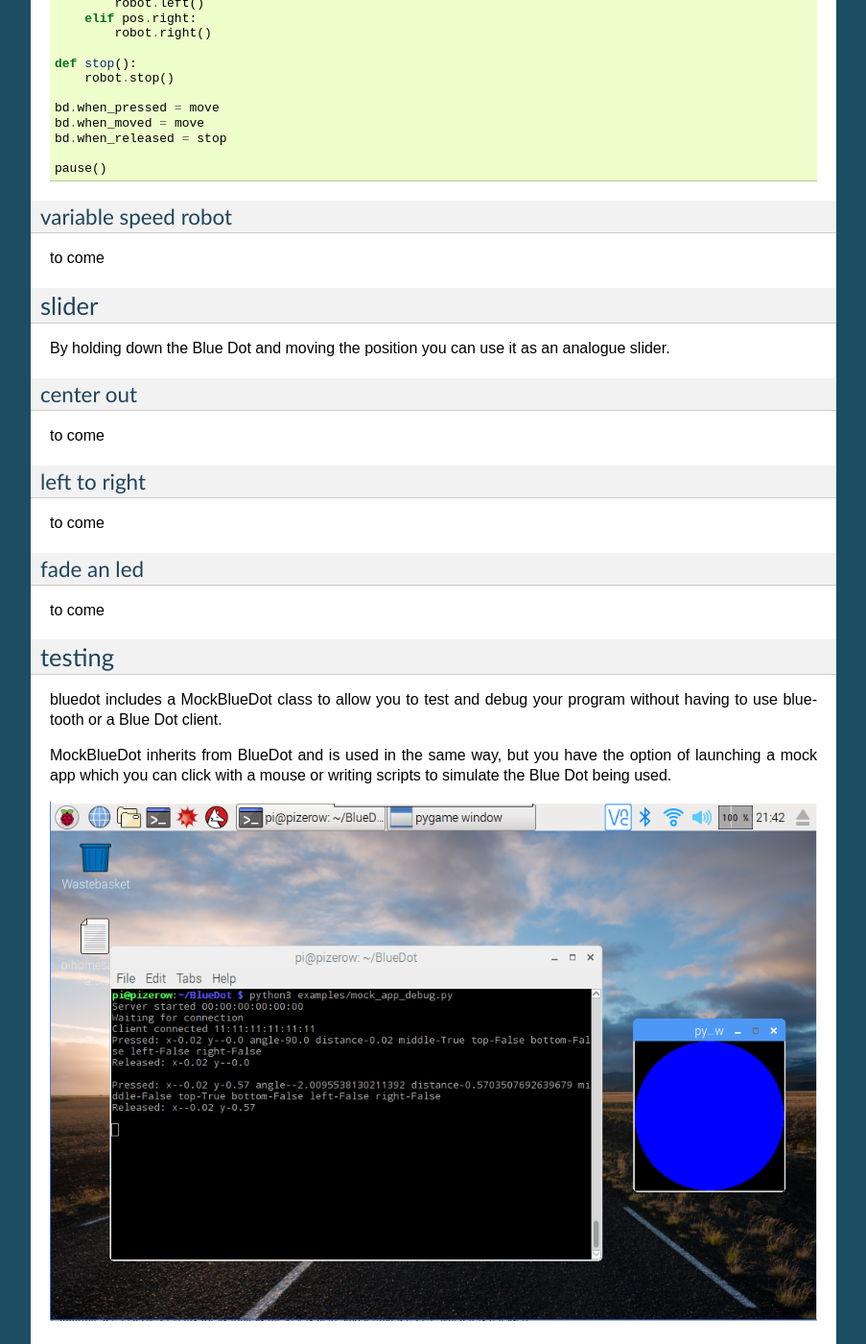
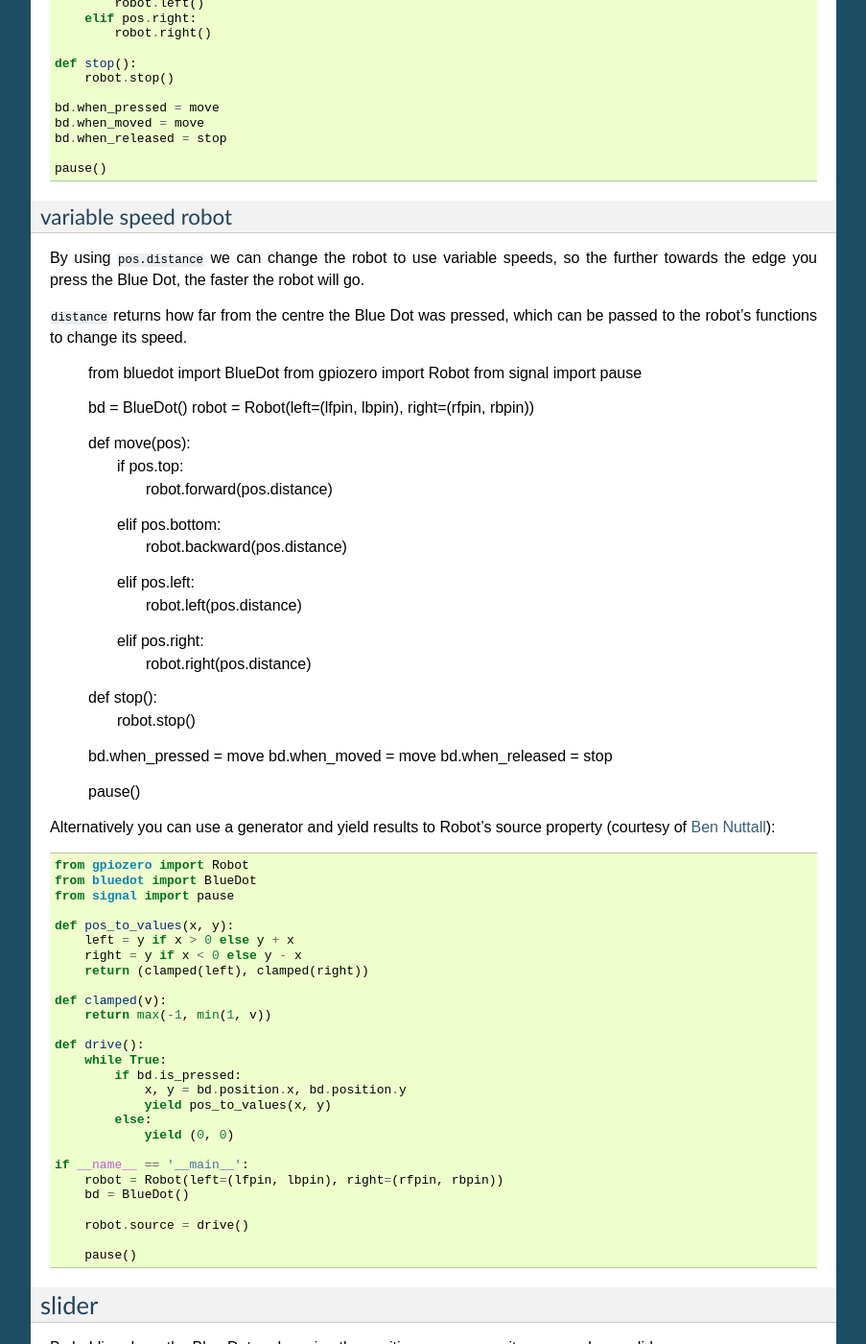
Before and after one commit to martinohanlon/BlueDot, a Sphinx documentation site: the page built from docs/recipes.rst, in a window 1280 px wide and 1400 px high, scrolled down 2929 px. Shown: the whole window at 96% size, without its empty margins (198-1101 px from the left). Built offline with Sphinx 7.4.7, drawn with Linux system fonts in a browser that asks for light colours.

Commit message:
robot recipes

```diff
--- a/docs/recipes.rst
+++ b/docs/recipes.rst
@@ -178,7 +178,65 @@ Using the Blue Dot and `gpiozero`_, we can create a bluetooth controlled robot w
 variable speed robot
 ~~~~~~~~~~~~~~~~~~~~
 
-to come
+By using ``pos.distance`` we can change the robot to use variable speeds, so the further towards the edge you press the Blue Dot, the faster the robot will go.
+
+``distance`` returns how far from the centre the Blue Dot was pressed, which can be passed to the robot's functions to change its speed.
+
+    from bluedot import BlueDot
+    from gpiozero import Robot
+    from signal import pause
+
+    bd = BlueDot()
+    robot = Robot(left=(lfpin, lbpin), right=(rfpin, rbpin))
+
+    def move(pos):
+        if pos.top:
+            robot.forward(pos.distance)
+        elif pos.bottom:
+            robot.backward(pos.distance)
+        elif pos.left:
+            robot.left(pos.distance)
+        elif pos.right:
+            robot.right(pos.distance)
+
+    def stop():
+        robot.stop()
+
+    bd.when_pressed = move
+    bd.when_moved = move
+    bd.when_released = stop
+
+    pause()
+
+Alternatively you can use a generator and yield results to Robot's source property (courtesy of `Ben Nuttall`_)::
+
+    from gpiozero import Robot
+    from bluedot import BlueDot
+    from signal import pause
+
+    def pos_to_values(x, y):
+        left = y if x > 0 else y + x
+        right = y if x < 0 else y - x
+        return (clamped(left), clamped(right))
+
+    def clamped(v):
+        return max(-1, min(1, v))
+
+    def drive():
+        while True:
+            if bd.is_pressed:
+                x, y = bd.position.x, bd.position.y
+                yield pos_to_values(x, y)
+            else:
+                yield (0, 0)
+
+    if __name__ == '__main__':
+        robot = Robot(left=(lfpin, lbpin), right=(rfpin, rbpin))
+        bd = BlueDot()
+
+        robot.source = drive()
+
+        pause()
 
 slider
 ------
@@ -249,6 +307,7 @@ Tests can also be scripted using MockBlueDot::
 
 .. _gpiozero: https://gpiozero.readthedocs.io
 .. _picamera: https://picamera.readthedocs.io
+.. _Ben Nuttall: https://github.com/bennuttall
 
 .. |mockbluedot| image:: images/mockbluedot.png
    :alt: mock blue dot app
```
